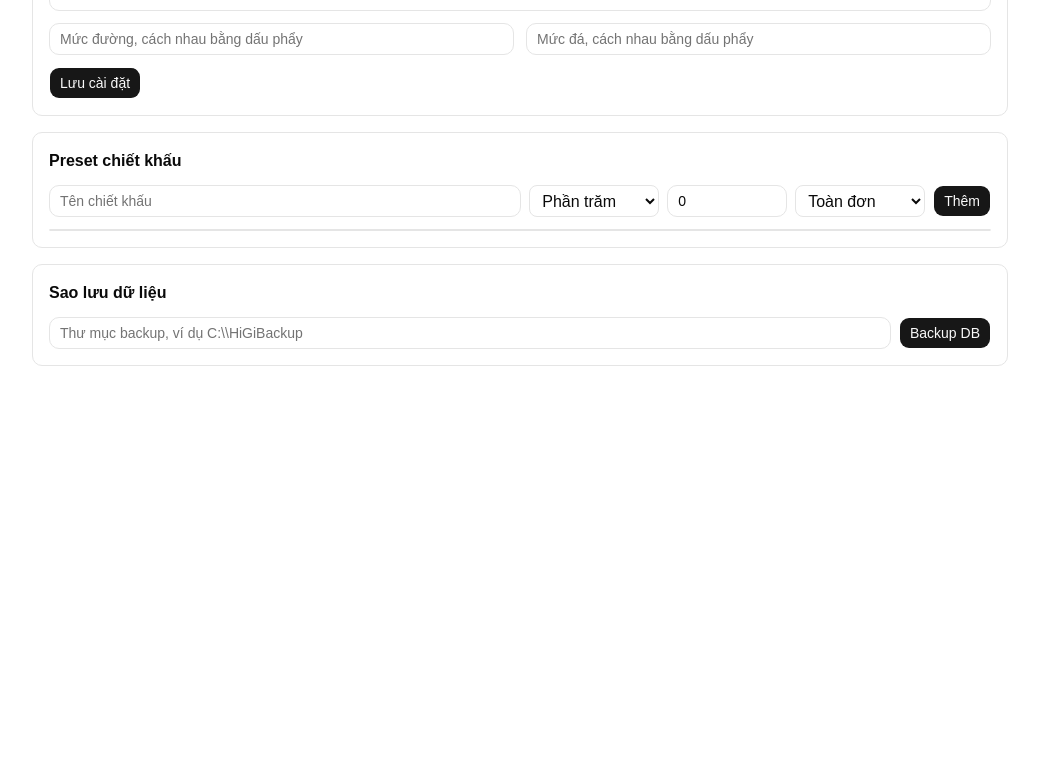
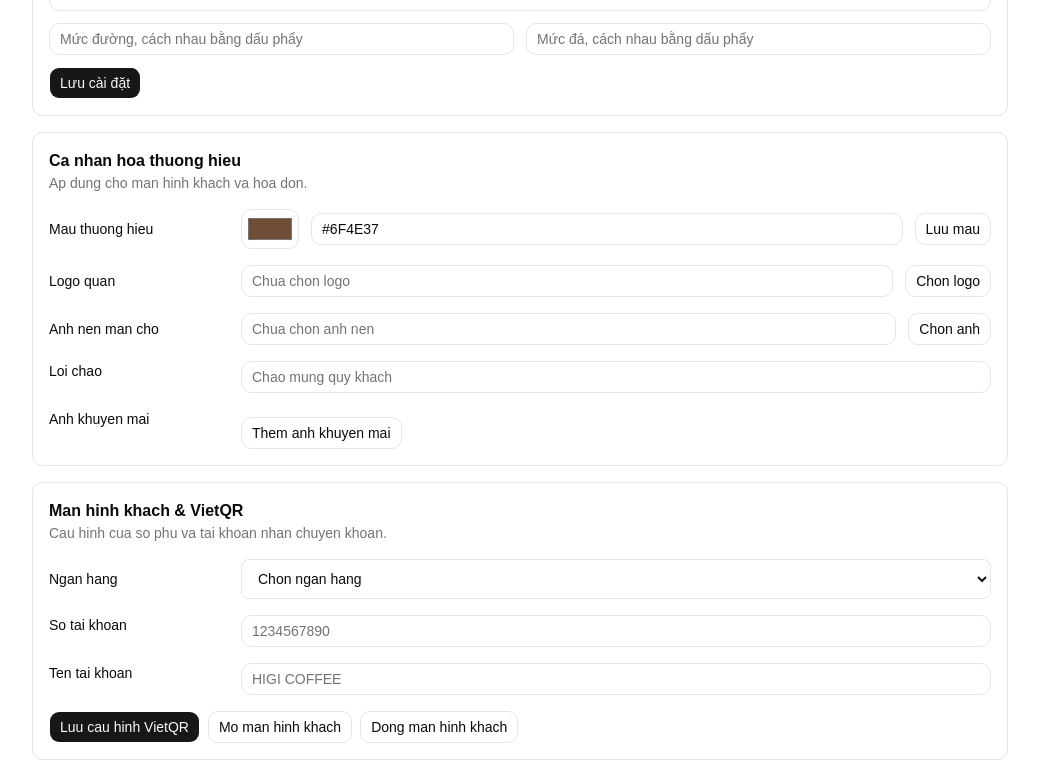
Before and after one commit to quanganhezgamegg/higi-pos, a React (Vite) app: page /#/settings in a window 1280 px wide. Shown: the part 360-1135 px from the top of the page, without its empty margins (120-1159 px from the left). Before the commit the page ends 800 px from the top, so only its background shows below. Built offline with nearby package versions, Linux system fonts and the light colour scheme.

Commit message:
feat(settings): add branding and customer display controls

```diff
--- a/src/routes/Settings.tsx
+++ b/src/routes/Settings.tsx
@@ -1,9 +1,13 @@
 import { useEffect, useState } from "react"
 import { Link } from "react-router-dom"
+import { emit } from "@tauri-apps/api/event"
+import { open } from "@tauri-apps/plugin-dialog"
 import { Button } from "@/components/ui/button"
 import { Input } from "@/components/ui/input"
 import { Switch } from "@/components/ui/switch"
+import { closeCustomerDisplay, openCustomerDisplay } from "@/lib/api/customer"
 import { formatVnd } from "@/lib/format"
+import { listBanks, saveBrandingImage, type Bank } from "@/lib/api/branding"
 import {
   appVersion,
   backupDatabase,
@@ -25,6 +29,14 @@ const settingKeys = [
   "shop_address",
   "shop_phone",
   "bill_footer",
+  "brand_color",
+  "logo_path",
+  "idle_bg_path",
+  "promo_images",
+  "customer_welcome_text",
+  "bank_bin",
+  "bank_account_number",
+  "bank_account_name",
   "default_backup_dir",
   "sugar_levels",
   "ice_levels",
@@ -42,6 +54,7 @@ const emptyDiscount: DiscountInput = {
 
 export default function Settings() {
   const [settings, setSettings] = useState<Record<string, string>>({})
+  const [banks, setBanks] = useState<Bank[]>([])
   const [discounts, setDiscounts] = useState<Discount[]>([])
   const [discountForm, setDiscountForm] = useState<DiscountInput>(emptyDiscount)
   const [editingDiscountId, setEditingDiscountId] = useState<number | null>(null)
@@ -53,14 +66,16 @@ export default function Settings() {
   async function refresh() {
     setError(null)
     try {
-      const [values, nextDiscounts, nextVersion] = await Promise.all([
+      const [values, nextDiscounts, nextVersion, nextBanks] = await Promise.all([
         getSettingsBulk(settingKeys),
         listDiscounts(true),
         appVersion(),
+        listBanks(),
       ])
       setSettings(Object.fromEntries(values.map((item) => [item.key, item.value ?? ""])))
       setDiscounts(nextDiscounts)
       setVersion(nextVersion)
+      setBanks(nextBanks)
       setBackupPath(values.find((item) => item.key === "default_backup_dir")?.value ?? "")
     } catch (e) {
       setError(String(e))
@@ -68,11 +83,12 @@ export default function Settings() {
   }
 
   useEffect(() => {
-    Promise.all([getSettingsBulk(settingKeys), listDiscounts(true), appVersion()])
-      .then(([values, nextDiscounts, nextVersion]) => {
+    Promise.all([getSettingsBulk(settingKeys), listDiscounts(true), appVersion(), listBanks()])
+      .then(([values, nextDiscounts, nextVersion, nextBanks]) => {
         setSettings(Object.fromEntries(values.map((item) => [item.key, item.value ?? ""])))
         setDiscounts(nextDiscounts)
         setVersion(nextVersion)
+        setBanks(nextBanks)
         setBackupPath(values.find((item) => item.key === "default_backup_dir")?.value ?? "")
       })
       .catch((e) => setError(String(e)))
@@ -90,7 +106,63 @@ export default function Settings() {
         sugar_levels: splitCsv(settings.sugar_levels),
         ice_levels: splitCsv(settings.ice_levels),
       })
+      await emit("branding://update")
       await refresh()
+    } catch (e) {
+      setError(String(e))
+    }
+  }
+
+  async function persistSetting(key: string, value: string) {
+    setError(null)
+    try {
+      await setSettingsBulk([{ key, value }])
+      setValue(key, value)
+      await emit("branding://update")
+    } catch (e) {
+      setError(String(e))
+    }
+  }
+
+  async function pickBrandingImage(key: "logo_path" | "idle_bg_path", kind: string) {
+    const selected = await open({
+      multiple: false,
+      filters: [{ name: "Image", extensions: ["png", "jpg", "jpeg", "webp"] }],
+    })
+    if (!selected || typeof selected !== "string") return
+    const relativePath = await saveBrandingImage(selected, kind)
+    await persistSetting(key, relativePath)
+  }
+
+  async function addPromoImage() {
+    const selected = await open({
+      multiple: false,
+      filters: [{ name: "Image", extensions: ["png", "jpg", "jpeg", "webp"] }],
+    })
+    if (!selected || typeof selected !== "string") return
+    const relativePath = await saveBrandingImage(selected, "promo")
+    const next = [...promoImages(settings.promo_images), relativePath]
+    await persistSetting("promo_images", JSON.stringify(next))
+  }
+
+  async function removePromoImage(path: string) {
+    const next = promoImages(settings.promo_images).filter((item) => item !== path)
+    await persistSetting("promo_images", JSON.stringify(next))
+  }
+
+  async function openDisplay() {
+    setError(null)
+    try {
+      await openCustomerDisplay()
+    } catch (e) {
+      setError(String(e))
+    }
+  }
+
+  async function closeDisplay() {
+    setError(null)
+    try {
+      await closeCustomerDisplay()
     } catch (e) {
       setError(String(e))
     }
@@ -175,6 +247,135 @@ export default function Settings() {
         <Button className="w-fit" onClick={saveSettings}>
           Lưu cài đặt
         </Button>
+      </section>
+
+      <section className="grid gap-4 rounded-lg border bg-background p-4">
+        <div>
+          <h2 className="font-semibold">Ca nhan hoa thuong hieu</h2>
+          <p className="text-sm text-muted-foreground">Ap dung cho man hinh khach va hoa don.</p>
+        </div>
+
+        <div className="grid gap-3 md:grid-cols-[180px_1fr_auto] md:items-center">
+          <span className="text-sm font-medium">Mau thuong hieu</span>
+          <div className="flex items-center gap-3">
+            <Input
+              className="h-10 w-16 p-1"
+              type="color"
+              value={settings.brand_color || "#6F4E37"}
+              onChange={(event) => setValue("brand_color", event.target.value)}
+            />
+            <Input
+              value={settings.brand_color || "#6F4E37"}
+              onChange={(event) => setValue("brand_color", event.target.value)}
+            />
+          </div>
+          <Button variant="outline" onClick={saveSettings}>
+            Luu mau
+          </Button>
+        </div>
+
+        <div className="grid gap-3 md:grid-cols-[180px_1fr_auto] md:items-center">
+          <span className="text-sm font-medium">Logo quan</span>
+          <Input readOnly value={settings.logo_path ?? ""} placeholder="Chua chon logo" />
+          <Button variant="outline" onClick={() => void pickBrandingImage("logo_path", "logo")}>
+            Chon logo
+          </Button>
+        </div>
+
+        <div className="grid gap-3 md:grid-cols-[180px_1fr_auto] md:items-center">
+          <span className="text-sm font-medium">Anh nen man cho</span>
+          <Input readOnly value={settings.idle_bg_path ?? ""} placeholder="Chua chon anh nen" />
+          <Button
+            variant="outline"
+            onClick={() => void pickBrandingImage("idle_bg_path", "idle_bg")}
+          >
+            Chon anh
+          </Button>
+        </div>
+
+        <div className="grid gap-3 md:grid-cols-[180px_1fr]">
+          <span className="text-sm font-medium">Loi chao</span>
+          <Input
+            placeholder="Chao mung quy khach"
+            value={settings.customer_welcome_text ?? ""}
+            onChange={(event) => setValue("customer_welcome_text", event.target.value)}
+          />
+        </div>
+
+        <div className="grid gap-3 md:grid-cols-[180px_1fr]">
+          <span className="text-sm font-medium">Anh khuyen mai</span>
+          <div className="space-y-2">
+            <div className="flex flex-wrap gap-2">
+              {promoImages(settings.promo_images).map((path) => (
+                <div
+                  key={path}
+                  className="flex items-center gap-2 rounded-md border px-3 py-2 text-sm"
+                >
+                  <span className="max-w-64 truncate">{path}</span>
+                  <Button variant="outline" size="sm" onClick={() => void removePromoImage(path)}>
+                    Xoa
+                  </Button>
+                </div>
+              ))}
+            </div>
+            <Button variant="outline" onClick={() => void addPromoImage()}>
+              Them anh khuyen mai
+            </Button>
+          </div>
+        </div>
+      </section>
+
+      <section className="grid gap-4 rounded-lg border bg-background p-4">
+        <div>
+          <h2 className="font-semibold">Man hinh khach & VietQR</h2>
+          <p className="text-sm text-muted-foreground">
+            Cau hinh cua so phu va tai khoan nhan chuyen khoan.
+          </p>
+        </div>
+
+        <div className="grid gap-3 md:grid-cols-[180px_1fr] md:items-center">
+          <span className="text-sm font-medium">Ngan hang</span>
+          <select
+            className="h-10 rounded-md border bg-background px-3 text-sm"
+            value={settings.bank_bin ?? ""}
+            onChange={(event) => setValue("bank_bin", event.target.value)}
+          >
+            <option value="">Chon ngan hang</option>
+            {banks.map((bank) => (
+              <option key={bank.bin} value={bank.bin}>
+                {bank.short_name} ({bank.bin})
+              </option>
+            ))}
+          </select>
+        </div>
+
+        <div className="grid gap-3 md:grid-cols-[180px_1fr]">
+          <span className="text-sm font-medium">So tai khoan</span>
+          <Input
+            value={settings.bank_account_number ?? ""}
+            onChange={(event) => setValue("bank_account_number", event.target.value)}
+            placeholder="1234567890"
+          />
+        </div>
+
+        <div className="grid gap-3 md:grid-cols-[180px_1fr]">
+          <span className="text-sm font-medium">Ten tai khoan</span>
+          <Input
+            value={settings.bank_account_name ?? ""}
+            onChange={(event) => setValue("bank_account_name", event.target.value)}
+            placeholder="HIGI COFFEE"
+          />
+        </div>
+
+        <div className="flex flex-wrap gap-2">
+          <Button onClick={saveSettings}>Luu cau hinh VietQR</Button>
+          <Button variant="outline" onClick={() => void openDisplay()}>
+            Mo man hinh khach
+          </Button>
+          <Button variant="outline" onClick={() => void closeDisplay()}>
+            Dong man hinh khach
+          </Button>
+        </div>
       </section>
 
       <section className="grid gap-3 rounded-lg border bg-background p-4">
@@ -282,3 +483,15 @@ function splitCsv(value?: string) {
     .map((item) => item.trim())
     .filter(Boolean)
 }
+
+function promoImages(value?: string) {
+  if (!value) return []
+  try {
+    const parsed = JSON.parse(value)
+    return Array.isArray(parsed)
+      ? parsed.filter((item): item is string => typeof item === "string")
+      : []
+  } catch {
+    return []
+  }
+}
```
